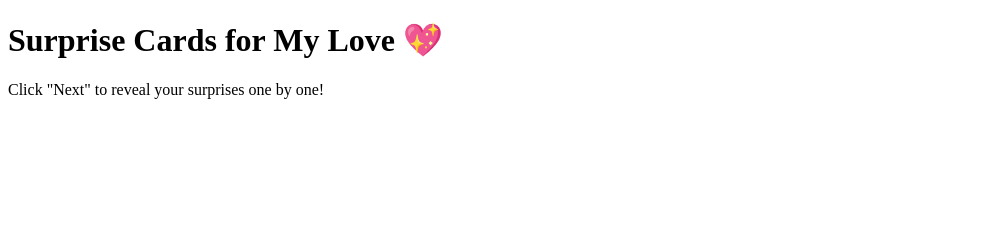
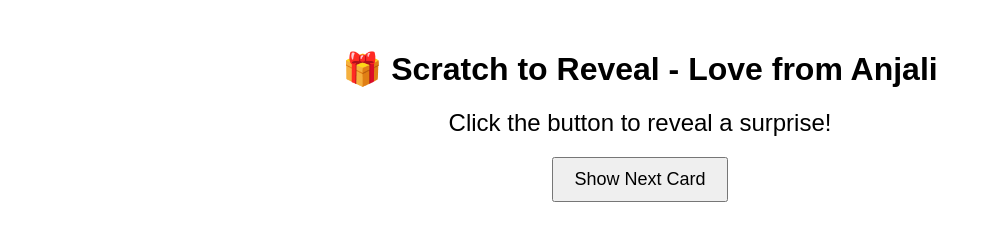
Before and after one commit to Anjali123-design/anjali-scratch-cards, a plain HTML site: page index.html in a window 1280 px wide. Shown: the whole page, without its empty margins (0-991 px from the left). Drawn offline with Linux system fonts and the light colour scheme.

Commit message:
Update index.html

```diff
--- a/index.html
+++ b/index.html
@@ -1,11 +1,31 @@
-
 <!DOCTYPE html>
 <html>
 <head>
-    <title>Anjali's Scratch Card Surprise</title>
+    <title>Anjali's Scratch Cards</title>
+    <style>
+        body { font-family: Arial, sans-serif; text-align: center; margin-top: 50px; }
+        #card { font-size: 24px; margin: 20px; }
+        button { padding: 10px 20px; font-size: 18px; cursor: pointer; }
+    </style>
 </head>
 <body>
-    <h1>Surprise Cards for My Love 💖</h1>
-    <p>Click "Next" to reveal your surprises one by one!</p>
+    <h1>🎁 Scratch to Reveal - Love from Anjali</h1>
+    <div id="card">Click the button to reveal a surprise!</div>
+    <button onclick="showNextCard()">Show Next Card</button>
+    <script>
+        let cardNum = 1;
+        function showNextCard() {
+            if (cardNum > 30) {
+                document.getElementById('card').innerText = 'All cards revealed! 🎉';
+            } else {
+                fetch(`card${cardNum}.txt`)
+                    .then(response => response.text())
+                    .then(data => {
+                        document.getElementById('card').innerText = data;
+                        cardNum++;
+                    });
+            }
+        }
+    </script>
 </body>
 </html>
```
